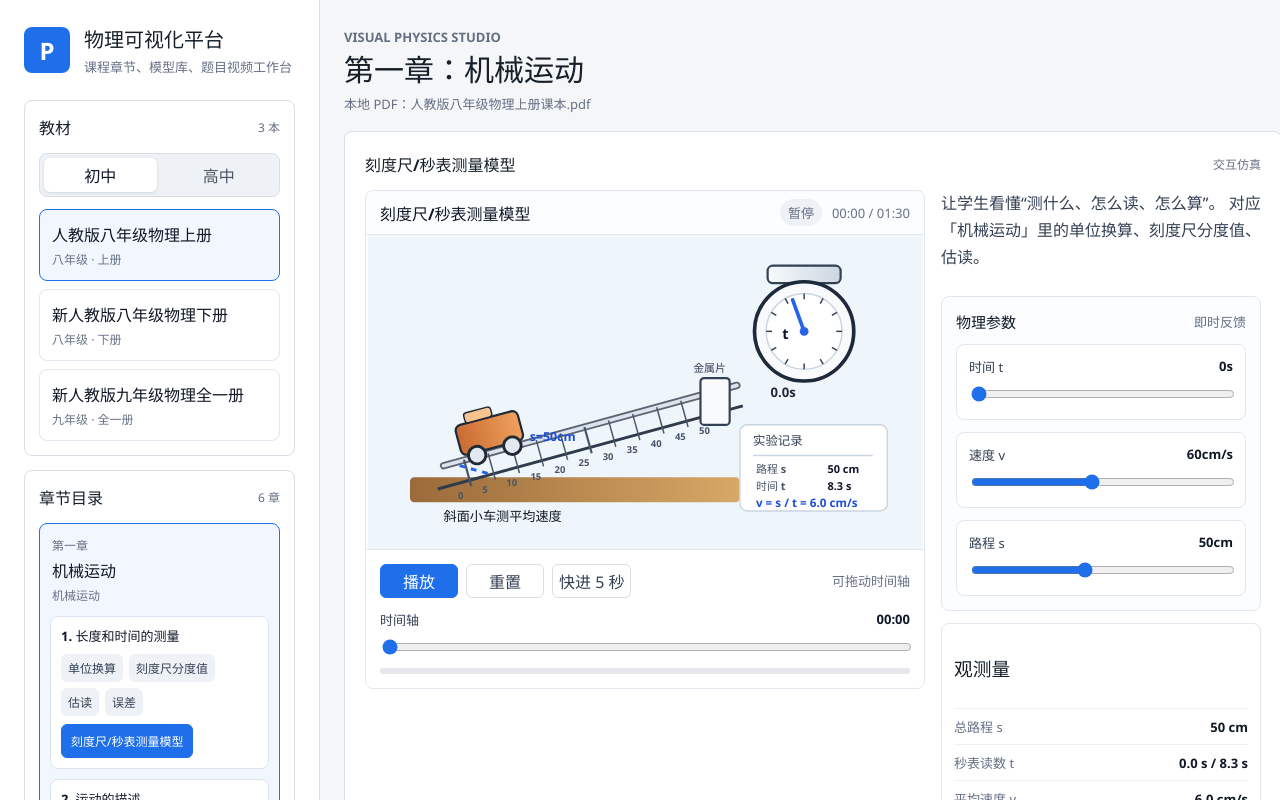
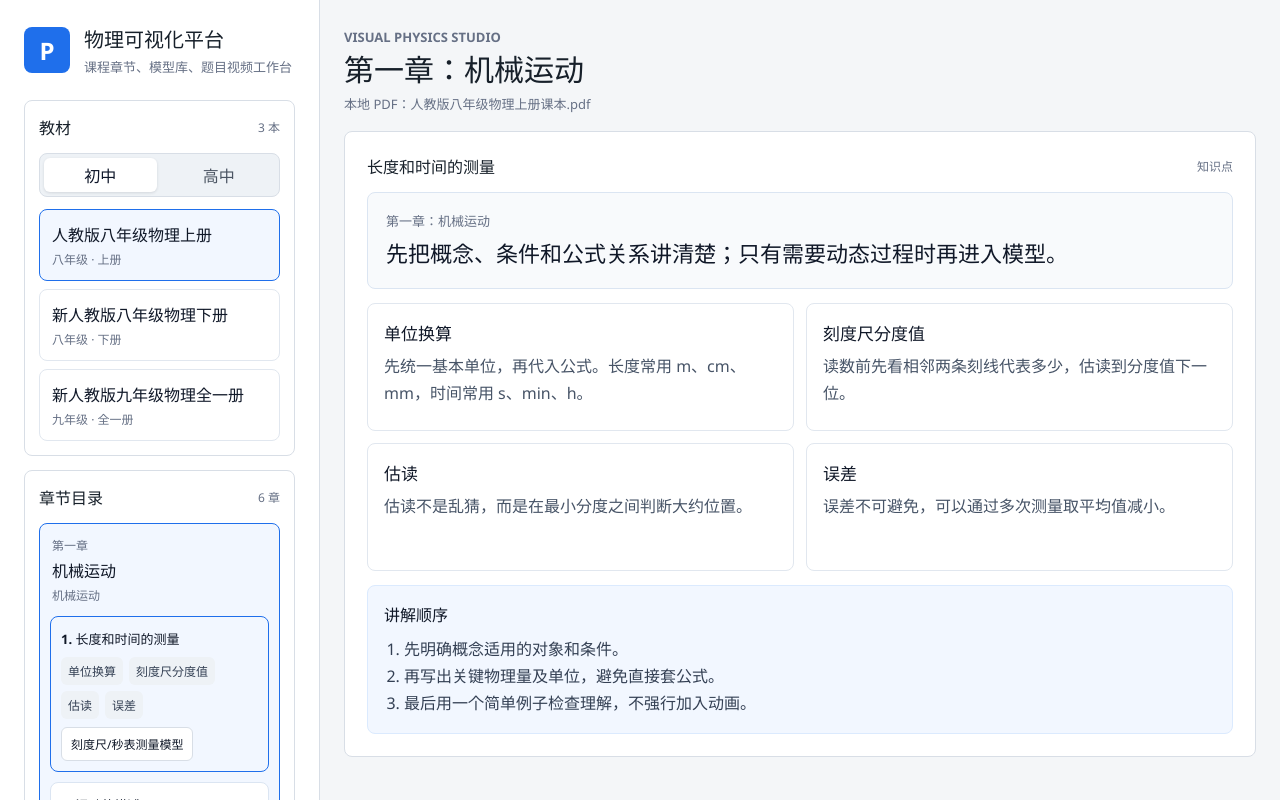
Before and after one commit to githubstudy123456/physics-visual-platform, a React (Vite) app: page / in a window 1280 px wide. Shown: the top 800 px of the page. Built offline with nearby package versions, Linux system fonts and the light colour scheme.

Commit message:
Allow knowledge-only lesson views

```diff
--- a/src/App.css
+++ b/src/App.css
@@ -202,9 +202,25 @@ button {
   border: 1px solid #dbe5f2;
 }
 
-.sidebar-lesson h3 {
+.lesson-trigger {
+  width: 100%;
+  padding: 0;
+  border: 0;
+  background: transparent;
+  color: #101828;
+  cursor: pointer;
+  text-align: left;
+  font-weight: 800;
+}
+
+.sidebar-lesson.selected {
+  border-color: #1f6feb;
+  background: #f2f7ff;
+}
+
+.sidebar-lesson h3,
+.lesson-trigger {
   margin: 0 0 8px;
-  color: #101828;
   font-size: 13px;
   line-height: 1.45;
 }
@@ -715,6 +731,79 @@ button {
   padding: 20px;
 }
 
+.knowledge-panel {
+  padding: 22px;
+}
+
+.knowledge-hero {
+  padding: 18px;
+  border: 1px solid #dbe5f2;
+  border-radius: 8px;
+  background: #f8fafc;
+}
+
+.knowledge-hero p {
+  margin: 0 0 8px;
+  color: #667085;
+  font-size: 13px;
+}
+
+.knowledge-hero h3 {
+  margin: 0;
+  color: #101828;
+  font-size: 22px;
+  line-height: 1.45;
+}
+
+.knowledge-grid {
+  display: grid;
+  grid-template-columns: repeat(2, minmax(0, 1fr));
+  gap: 12px;
+  margin-top: 14px;
+}
+
+.knowledge-card {
+  min-height: 128px;
+  padding: 16px;
+  border: 1px solid #e1e7ef;
+  border-radius: 8px;
+  background: #ffffff;
+}
+
+.knowledge-card strong {
+  display: block;
+  margin-bottom: 8px;
+  color: #101828;
+  font-size: 17px;
+}
+
+.knowledge-card p {
+  margin: 0;
+  color: #475467;
+  line-height: 1.7;
+}
+
+.knowledge-method {
+  margin-top: 14px;
+  padding: 16px;
+  border: 1px solid #dbeafe;
+  border-radius: 8px;
+  background: #f2f7ff;
+}
+
+.knowledge-method h3 {
+  margin: 0 0 10px;
+  color: #101828;
+  font-size: 16px;
+}
+
+.knowledge-method ol {
+  margin: 0;
+  padding-left: 20px;
+  color: #344054;
+  line-height: 1.7;
+}
+
 .explainer-layout {
   display: grid;
   grid-template-columns: minmax(560px, 1fr) 320px;
@@ -1112,7 +1201,8 @@ button {
   .explainer-layout,
   .script-grid,
   .lab-grid,
-  .param-grid {
+  .param-grid,
+  .knowledge-grid {
     grid-template-columns: 1fr;
   }
 }
@@ -1129,6 +1219,7 @@ button {
   }
 
   .template-grid,
+  .knowledge-grid,
   .source-list {
     grid-template-columns: 1fr;
   }
--- a/src/App.tsx
+++ b/src/App.tsx
@@ -47,7 +47,8 @@ function App() {
   const [selectedStage, setSelectedStage] = useState<'初中' | '高中'>(books[0].stage)
   const [selectedBookId, setSelectedBookId] = useState(books[0].id)
   const [selectedChapterId, setSelectedChapterId] = useState(chapters[0].id)
-  const [selectedTemplateId, setSelectedTemplateId] = useState(chapters[0].modelIds[0])
+  const [selectedLessonTitle, setSelectedLessonTitle] = useState(chapters[0].sections[0].title)
+  const [selectedTemplateId, setSelectedTemplateId] = useState<string | null>(null)
 
   const visibleBooks = useMemo(
     () => books.filter((book) => book.stage === selectedStage),
@@ -61,17 +62,19 @@ function App() {
 
   const selectedBook = books.find((book) => book.id === selectedBookId) ?? books[0]
   const selectedChapter = chapters.find((chapter) => chapter.id === selectedChapterId) ?? chapters[0]
-  const selectedTemplate =
-    modelTemplates.find((template) => template.id === selectedTemplateId) ??
-    modelTemplates.find((template) => template.id === getFirstModelId(selectedChapter)) ??
-    modelTemplates[0]
+  const selectedLesson =
+    selectedChapter.sections.find((lesson) => lesson.title === selectedLessonTitle) ?? selectedChapter.sections[0]
+  const selectedTemplate = selectedTemplateId
+    ? modelTemplates.find((template) => template.id === selectedTemplateId) ?? null
+    : null
 
   function selectBook(bookId: string) {
     const firstChapter = chapters.find((chapter) => chapter.bookId === bookId) ?? chapters[0]
     setSelectedBookId(bookId)
     setSelectedStage(books.find((book) => book.id === bookId)?.stage ?? selectedStage)
     setSelectedChapterId(firstChapter.id)
-    setSelectedTemplateId(getFirstModelId(firstChapter))
+    setSelectedLessonTitle(firstChapter.sections[0].title)
+    setSelectedTemplateId(null)
   }
 
   function selectStage(stage: '初中' | '高中') {
@@ -80,12 +83,19 @@ function App() {
     setSelectedStage(stage)
     setSelectedBookId(firstBook.id)
     setSelectedChapterId(firstChapter.id)
-    setSelectedTemplateId(getFirstModelId(firstChapter))
+    setSelectedLessonTitle(firstChapter.sections[0].title)
+    setSelectedTemplateId(null)
   }
 
   function selectChapter(chapter: Chapter) {
     setSelectedChapterId(chapter.id)
-    setSelectedTemplateId(getFirstModelId(chapter))
+    setSelectedLessonTitle(chapter.sections[0].title)
+    setSelectedTemplateId(null)
+  }
+
+  function selectLesson(title: string) {
+    setSelectedLessonTitle(title)
+    setSelectedTemplateId(null)
   }
 
   return (
@@ -152,10 +162,13 @@ function App() {
                 {chapter.id === selectedChapter.id ? (
                   <div className="sidebar-lessons">
                     {chapter.sections.map((lesson, index) => (
-                      <section key={lesson.title} className="sidebar-lesson">
-                        <h3>
+                      <section
+                        key={lesson.title}
+                        className={lesson.title === selectedLesson.title && !selectedTemplate ? 'sidebar-lesson selected' : 'sidebar-lesson'}
+                      >
+                        <button type="button" className="lesson-trigger" onClick={() => selectLesson(lesson.title)}>
                           {index + 1}. {lesson.title}
-                        </h3>
+                        </button>
                         <div className="sidebar-keywords">
                           {lesson.knowledge.map((item) => (
                             <span key={item}>{item}</span>
@@ -166,8 +179,11 @@ function App() {
                             <button
                               key={template.id}
                               type="button"
-                              className={template.id === selectedTemplate.id ? 'selected' : ''}
-                              onClick={() => setSelectedTemplateId(template.id)}
+                              className={template.id === selectedTemplate?.id ? 'selected' : ''}
+                              onClick={() => {
+                                setSelectedLessonTitle(lesson.title)
+                                setSelectedTemplateId(template.id)
+                              }}
                             >
                               {template.title}
                             </button>
@@ -193,7 +209,11 @@ function App() {
         </header>
 
         <div className="content-grid">
-          <ModelExplainer key={selectedTemplate.id} template={selectedTemplate} chapter={selectedChapter} />
+          {selectedTemplate ? (
+            <ModelExplainer key={selectedTemplate.id} template={selectedTemplate} chapter={selectedChapter} />
+          ) : (
+            <KnowledgeExplainer chapter={selectedChapter} lesson={selectedLesson} />
+          )}
         </div>
       </section>
     </main>
@@ -402,14 +422,60 @@ function getLessonModels(lesson: { modelIds: string[] }) {
     .filter((template): template is ModelTemplate => Boolean(template))
 }
 
-function getFirstModelId(chapter: Chapter) {
-  return (
-    chapter.sections.flatMap((section) => section.modelIds).find((id) =>
-      modelTemplates.some((template) => template.id === id),
-    ) ??
-    chapter.modelIds.find((id) => modelTemplates.some((template) => template.id === id)) ??
-    modelTemplates[0].id
-  )
+function KnowledgeExplainer({ chapter, lesson }: { chapter: Chapter; lesson: { title: string; knowledge: string[] } }) {
+  const notes = buildKnowledgeNotes(lesson.knowledge)
+
+  return (
+    <section className="panel knowledge-panel">
+      <div className="section-title">
+        <span>{lesson.title}</span>
+        <small>知识点</small>
+      </div>
+      <div className="knowledge-hero">
+        <p>{chapter.chapterNo}：{chapter.title}</p>
+        <h3>先把概念、条件和公式关系讲清楚；只有需要动态过程时再进入模型。</h3>
+      </div>
+      <div className="knowledge-grid">
+        {notes.map((note) => (
+          <article key={note.title} className="knowledge-card">
+            <strong>{note.title}</strong>
+            <p>{note.text}</p>
+          </article>
+        ))}
+      </div>
+      <div className="knowledge-method">
+        <h3>讲解顺序</h3>
+        <ol>
+          <li>先明确概念适用的对象和条件。</li>
+          <li>再写出关键物理量及单位，避免直接套公式。</li>
+          <li>最后用一个简单例子检查理解，不强行加入动画。</li>
+        </ol>
+      </div>
+    </section>
+  )
+}
+
+function buildKnowledgeNotes(items: string[]) {
+  const dictionary: Record<string, string> = {
+    单位换算: '先统一基本单位，再代入公式。长度常用 m、cm、mm，时间常用 s、min、h。',
+    刻度尺分度值: '读数前先看相邻两条刻线代表多少，估读到分度值下一位。',
+    估读: '估读不是乱猜，而是在最小分度之间判断大约位置。',
+    误差: '误差不可避免，可以通过多次测量取平均值减小。',
+    机械运动: '物体位置随时间改变叫机械运动，判断时必须先选参照物。',
+    参照物: '描述运动和静止时被选作标准的物体，同一物体选不同参照物结果可能不同。',
+    运动和静止的相对性: '运动状态取决于参照物，所以“静止”不是绝对的。',
+    速度: '速度描述运动快慢，等于路程与时间的比值。',
+    匀速直线运动: '物体沿直线运动且速度大小不变，任意相等时间通过路程相等。',
+    'v=s/t': '计算前先统一单位，注意平均速度对应总路程除以总时间。',
+    实验设计: '平均速度实验要明确测哪段路程、哪段时间，并尽量让计时更准确。',
+    路程时间测量: '路程用刻度尺沿运动路径测量，时间用秒表或光电门测量。',
+    平均速度: '平均速度反映一段过程的总体快慢，不等于每一时刻的速度。',
+  }
+
+  return items.map((item) => ({
+    title: item,
+    text: dictionary[item] ?? `围绕“${item}”明确概念、条件、单位和常见易错点；如果没有明显动态过程，用文字和例题讲清即可。`,
+  }))
 }
 
 function buildModelExplainer(template: ModelTemplate, chapter: Chapter) {
```
